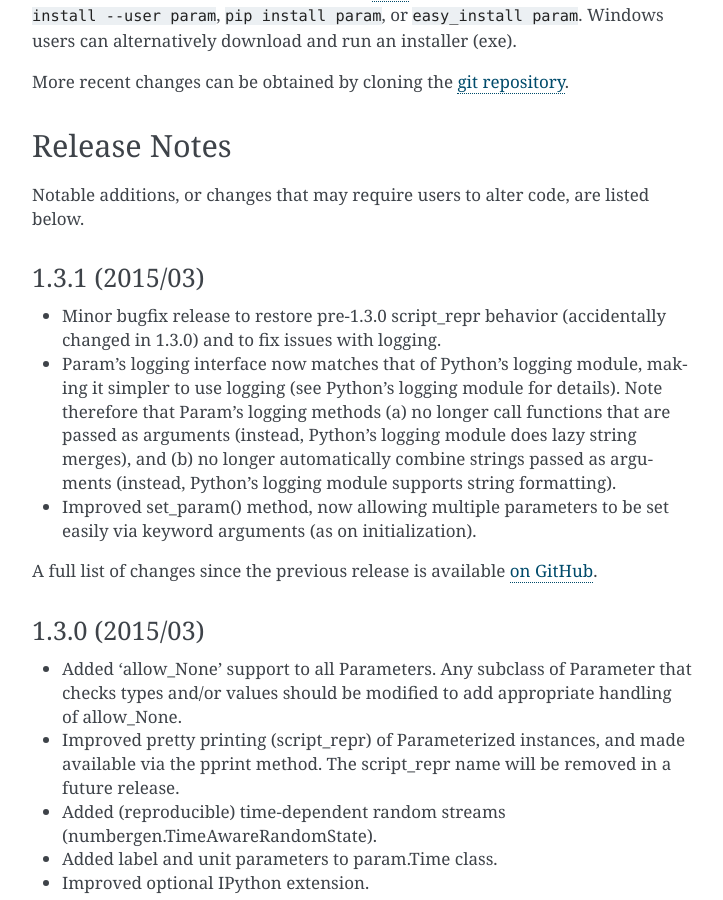
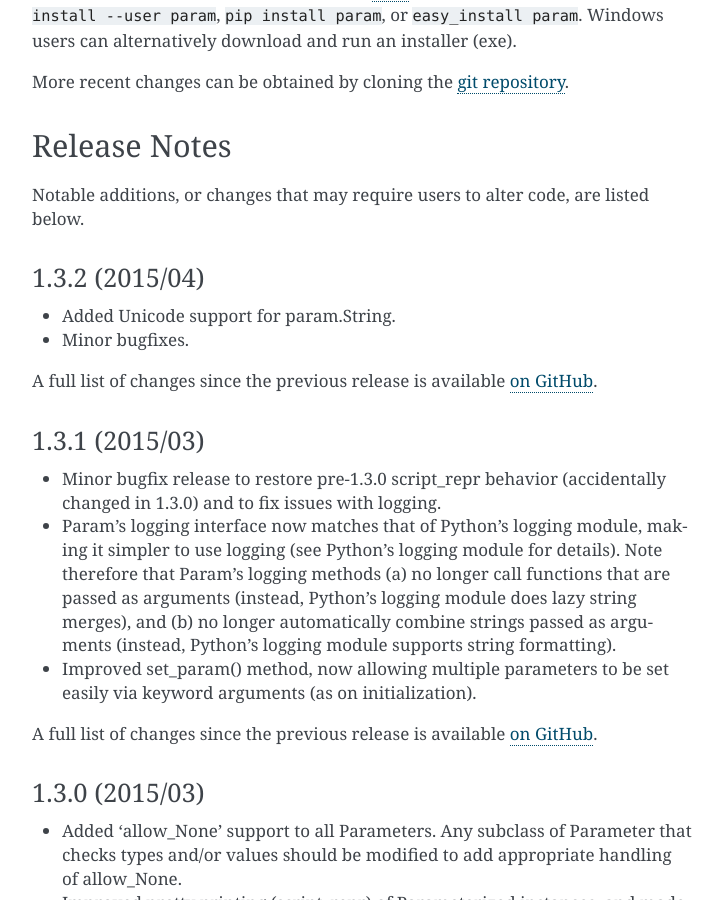
Before and after one commit to holoviz/param, a Sphinx documentation site: the page built from doc/index.rst, in a window 1280 px wide and 900 px high, scrolled down 2779 px. Shown: the whole window, without its empty margins (388-1111 px from the left). Built offline with Sphinx 7.4.7, drawn with Linux system fonts in a browser that asks for light colours; pages that are not in the unit, such as notebooks, are missing from menus.

Commit message:
Added 1.3.2 release notes

```diff
--- a/doc/index.rst
+++ b/doc/index.rst
@@ -135,6 +135,16 @@
 Notable additions, or changes that may require users to alter code,
 are listed below.
 
+1.3.2 (2015/04)
+_______________
+
+* Added Unicode support for param.String.
+* Minor bugfixes.
+
+A full list of changes since the previous release is available
+`on GitHub <https://github.com/ioam/param/compare/v1.3.1...v1.3.2>`_.
+
+
 1.3.1 (2015/03)
 _______________
 
```
